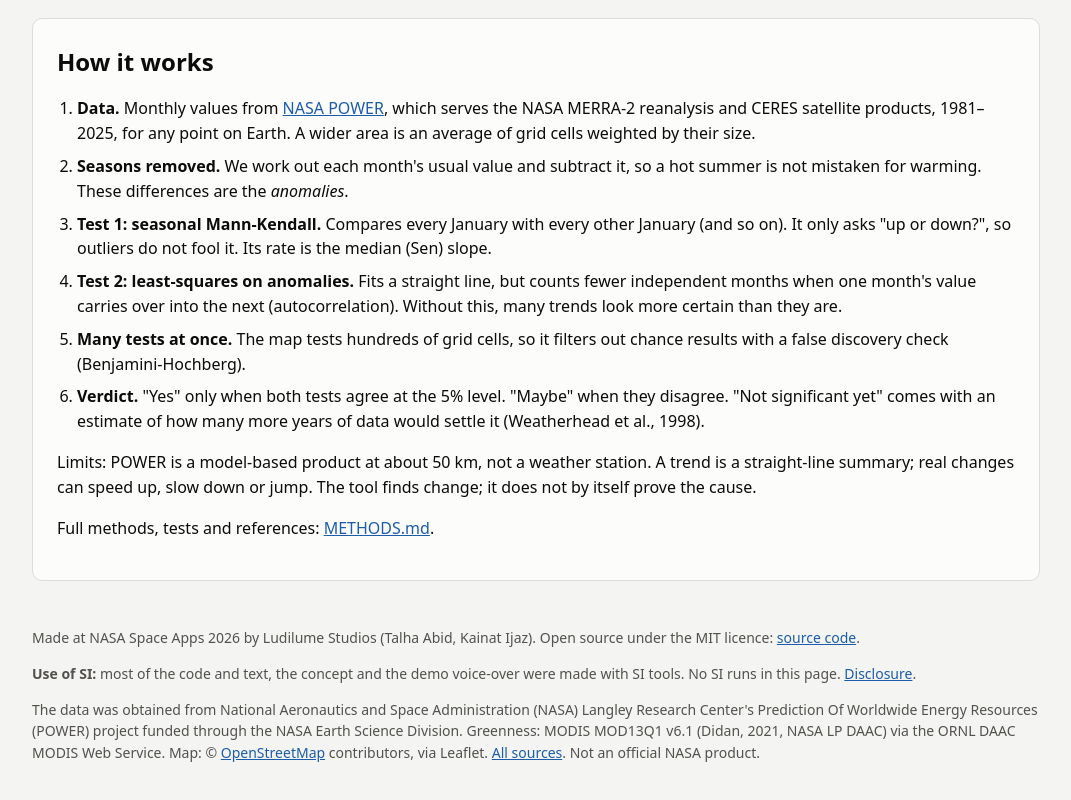
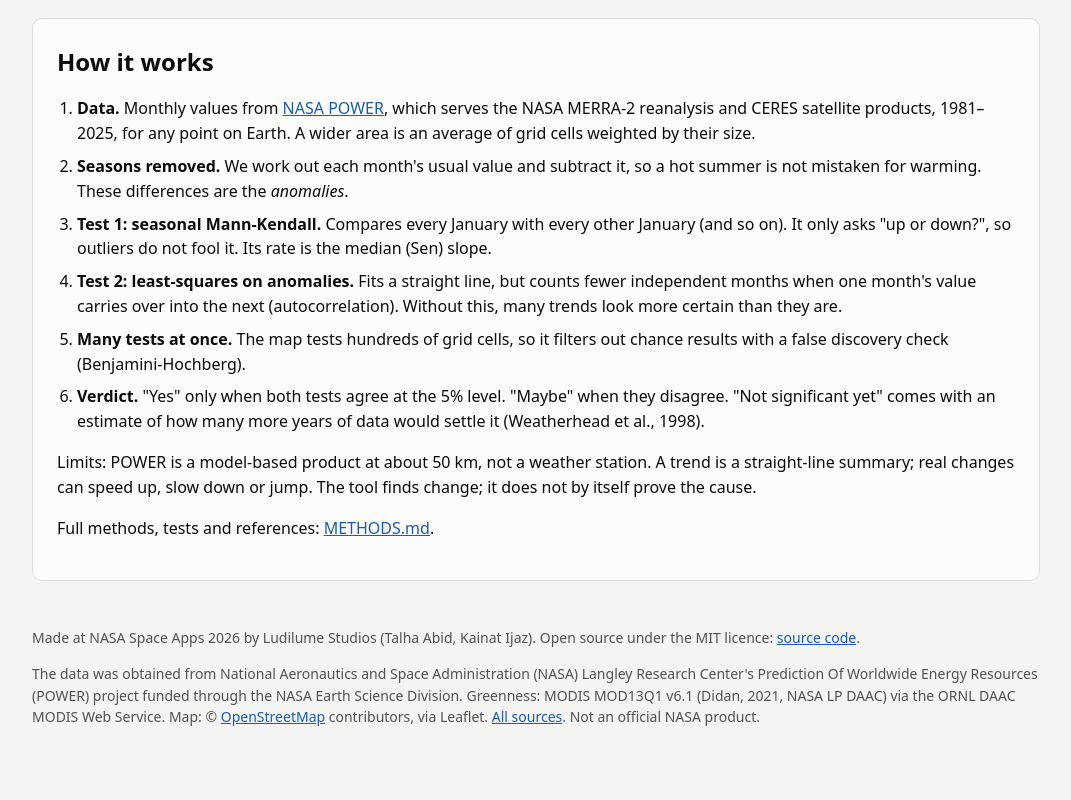
Before and after one commit to talhaabidj/earth-trend-detective, a plain HTML site: page web/index.html in a window 1280 px wide. Shown: the part 2574-3374 px from the top of the page, without its empty margins (104-1175 px from the left). Drawn offline with Linux system fonts and the light colour scheme.

Commit message:
Keep one disclosure section in the README
Signed-off-by: Talha Abid <talhaabidj1@gmail.com>

```diff
--- a/web/index.html
+++ b/web/index.html
@@ -107,7 +107,6 @@
   <footer class="site-footer">
     <div class="wrap">
       <p>Made at NASA Space Apps 2026 by Ludilume Studios (Talha Abid, Kainat Ijaz). Open source under the MIT licence: <a href="https://github.com/talhaabidj/earth-trend-detective">source code</a>.</p>
-      <p><strong>Use of SI:</strong> most of the code and text, the concept and the demo voice-over were made with SI tools. No SI runs in this page. <a href="https://github.com/talhaabidj/earth-trend-detective/blob/main/docs/AI_USE.md">Disclosure</a>.</p>
       <p>The data was obtained from National Aeronautics and Space Administration (NASA) Langley Research Center's Prediction Of Worldwide Energy Resources (POWER) project funded through the NASA Earth Science Division. Greenness: MODIS MOD13Q1 v6.1 (Didan, 2021, NASA LP DAAC) via the ORNL DAAC MODIS Web Service. Map: © <a href="https://www.openstreetmap.org/copyright">OpenStreetMap</a> contributors, via Leaflet. <a href="https://github.com/talhaabidj/earth-trend-detective/blob/main/docs/DATA_SOURCES.md">All sources</a>. Not an official NASA product.</p>
     </div>
   </footer>
```
Also changed, not shown: 3 other files.
